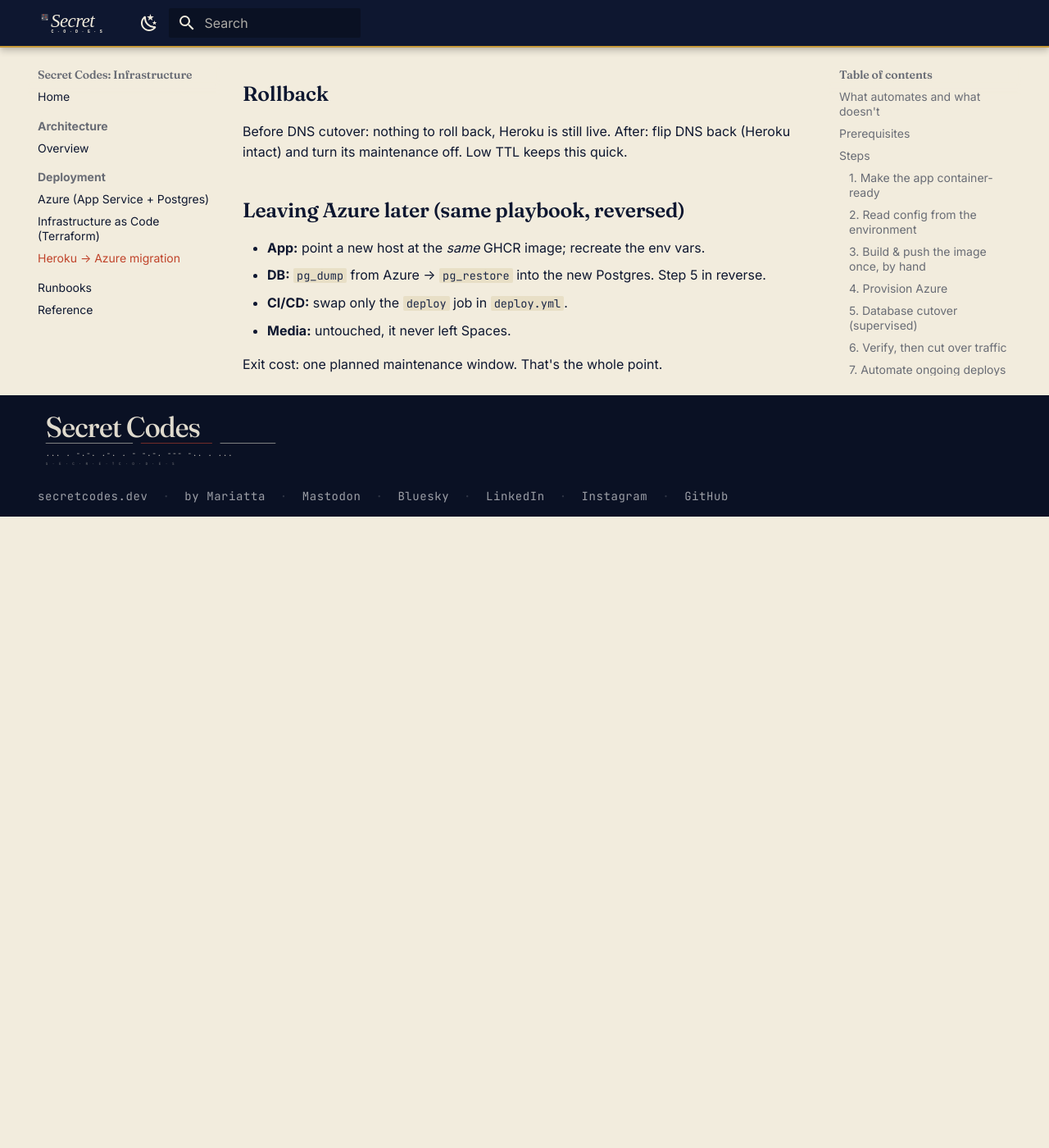
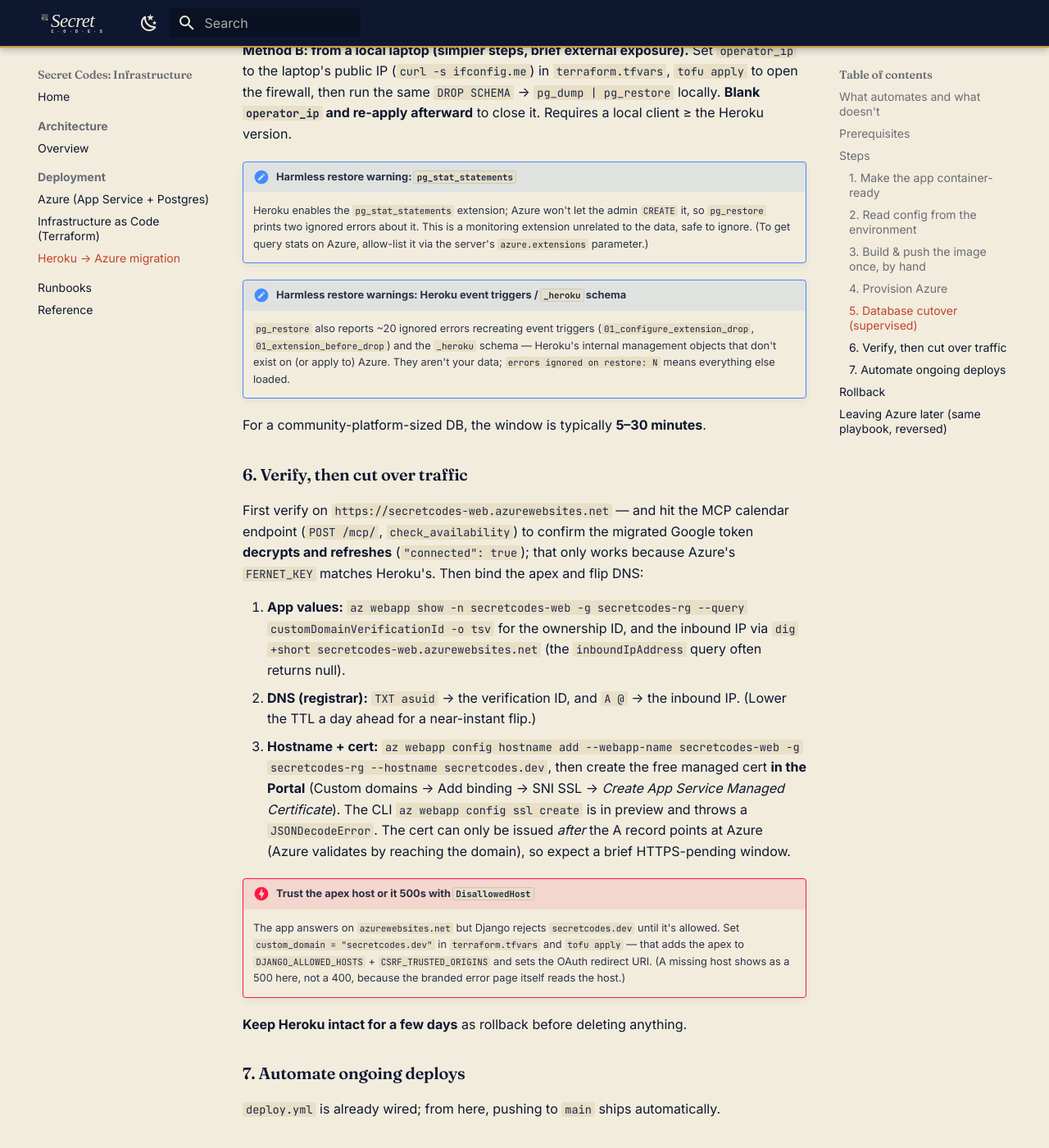
Before and after one commit to Mariatta/secretcodes, an MkDocs documentation site: the page built from docs/deployment/migration.md, in a window 1280 px wide and 1400 px high, scrolled down 3540 px. Shown: the whole window at 82% size. Built offline with MkDocs 1.6.1 and Material for MkDocs 9.7.7, drawn with Linux system fonts in a browser that asks for light colours; before the commit the page ends 4170 px from its top, so only the background shows below that; some of the changed text lies outside the part shown.

Commit message:
docs: capture the rest of the migration gotchas
migration.md: build fresh (not a stale :latest); az container exec does not
inherit secure env (set URLs by hand) + the captured-tofu-error and trailing-%
traps; harmless Heroku event-trigger restore warnings; and an expanded Step 6
(apex hostname + Portal-issued managed cert, and adding the custom domain to
ALLOWED_HOSTS/CSRF via custom_domain or the apex 500s).

````diff
--- a/docs/deployment/migration.md
+++ b/docs/deployment/migration.md
@@ -66,6 +66,17 @@
     this, it only bites manual local builds. See
     [Azure → Gotchas](azure.md#known-gotchas-read-before-a-manual-deploy).
 
+!!! warning "Build from *current* code, not a stale `:latest`"
+    A resumed migration may already have an old `:latest` in GHCR from an earlier
+    attempt. Build fresh from the current branch or App Service serves old code
+    (routes/apps that didn't exist yet 404). After pushing, `az webapp restart`;
+    if it still serves the old layer, force a pull:
+    ```bash
+    az webapp config container set -n secretcodes-web -g secretcodes-rg \
+      --docker-custom-image-name ghcr.io/<user>/secretcodes:latest \
+      --docker-registry-server-url https://ghcr.io
+    ```
+
 ### 4. Provision Azure
 `tofu apply` (see [Terraform](terraform.md)). Grab the target URL (mind the
 trailing-`%` trap above):
@@ -107,7 +118,10 @@
   --secure-environment-variables HEROKU_URL="$HEROKU_URL" AZURE_URL="$AZURE_URL"
 
 az container exec -g $RG --name pgmigrate --exec-command "/bin/bash"
-# --- inside the container ---
+# --- inside the container: the exec shell does NOT inherit the secure env, so
+# --- set the URLs by hand (single-quoted; verify each starts with postgres://)
+export AZURE_URL='postgres://...'      # paste from the laptop
+export HEROKU_URL='postgres://...'
 psql "$AZURE_URL" -c "DROP SCHEMA public CASCADE; CREATE SCHEMA public;"
 pg_dump "$HEROKU_URL" -Fc --no-owner --no-acl \
   | pg_restore --no-owner --no-acl --no-privileges -d "$AZURE_URL"
@@ -119,6 +133,21 @@
 ```
 Match the `postgres:NN` tag to the Heroku major version. Cloud Shell's bundled
 client is often too old to dump a current server, this container sidesteps that.
+
+!!! danger "`az container exec` does **not** inherit `--secure-environment-variables`"
+    The interactive shell starts without the container's secure env, so
+    `$AZURE_URL`/`$HEROKU_URL` are empty and `psql` silently falls back to a local
+    socket (`/var/run/postgresql/.s.PGSQL.5432 ... No such file or directory`).
+    Set them inside the container by hand. Two traps when you do:
+
+    - **A failed `tofu output` gets captured as the value.** `AZURE_URL=$(tofu
+      output -raw database_url)` run in the wrong directory / without env loaded
+      captures the *error text* (you'll see box-drawing chars `╷ │`, length ~530).
+      `echo "$AZURE_URL"` and confirm it starts with `postgres://`.
+    - **Trailing `%`.** `tofu output -raw` prints no newline, so a zsh copy appends
+      a `%`, and psql fails with `invalid percent-encoded token: "require%"`. Strip
+      it: `export AZURE_URL="${AZURE_URL%\%}"`. Single-quote the value so the
+      `%`-encoded password survives.
 
 **Method B: from a local laptop (simpler steps, brief external exposure).**
 Set `operator_ip` to the laptop's public IP (`curl -s ifconfig.me`) in
@@ -132,12 +161,44 @@
     monitoring extension unrelated to the data, safe to ignore. (To get query
     stats on Azure, allow-list it via the server's `azure.extensions` parameter.)
 
+!!! note "Harmless restore warnings: Heroku event triggers / `_heroku` schema"
+    `pg_restore` also reports ~20 ignored errors recreating event triggers
+    (`01_configure_extension_drop`, `01_extension_before_drop`) and the `_heroku`
+    schema — Heroku's internal management objects that don't exist on (or apply
+    to) Azure. They aren't your data; `errors ignored on restore: N` means
+    everything else loaded.
+
 For a community-platform-sized DB, the window is typically **5–30 minutes**.
 
 ### 6. Verify, then cut over traffic
-Test on `https://secretcodes-web.azurewebsites.net` first. Then add the custom
-domain + cert, lower DNS TTL a day ahead, and point the domain at Azure. **Keep
-Heroku intact for a few days** as rollback before deleting anything.
+First verify on `https://secretcodes-web.azurewebsites.net` — and hit the MCP
+calendar endpoint (`POST /mcp/`, `check_availability`) to confirm the migrated
+Google token **decrypts and refreshes** (`"connected": true`); that only works
+because Azure's `FERNET_KEY` matches Heroku's. Then bind the apex and flip DNS:
+
+1. **App values:** `az webapp show -n secretcodes-web -g secretcodes-rg --query
+   customDomainVerificationId -o tsv` for the ownership ID, and the inbound IP via
+   `dig +short secretcodes-web.azurewebsites.net` (the `inboundIpAddress` query
+   often returns null).
+2. **DNS (registrar):** `TXT asuid` → the verification ID, and `A @` → the
+   inbound IP. (Lower the TTL a day ahead for a near-instant flip.)
+3. **Hostname + cert:** `az webapp config hostname add --webapp-name
+   secretcodes-web -g secretcodes-rg --hostname secretcodes.dev`, then create the
+   free managed cert **in the Portal** (Custom domains → Add binding → SNI SSL →
+   *Create App Service Managed Certificate*). The CLI `az webapp config ssl
+   create` is in preview and throws a `JSONDecodeError`. The cert can only be
+   issued *after* the A record points at Azure (Azure validates by reaching the
+   domain), so expect a brief HTTPS-pending window.
+
+!!! danger "Trust the apex host or it 500s with `DisallowedHost`"
+    The app answers on `azurewebsites.net` but Django rejects `secretcodes.dev`
+    until it's allowed. Set `custom_domain = "secretcodes.dev"` in
+    `terraform.tfvars` and `tofu apply` — that adds the apex to
+    `DJANGO_ALLOWED_HOSTS` + `CSRF_TRUSTED_ORIGINS` and sets the OAuth redirect
+    URI. (A missing host shows as a 500 here, not a 400, because the branded error
+    page itself reads the host.)
+
+**Keep Heroku intact for a few days** as rollback before deleting anything.
 
 ### 7. Automate ongoing deploys
 `deploy.yml` is already wired; from here, pushing to `main` ships automatically.
````
